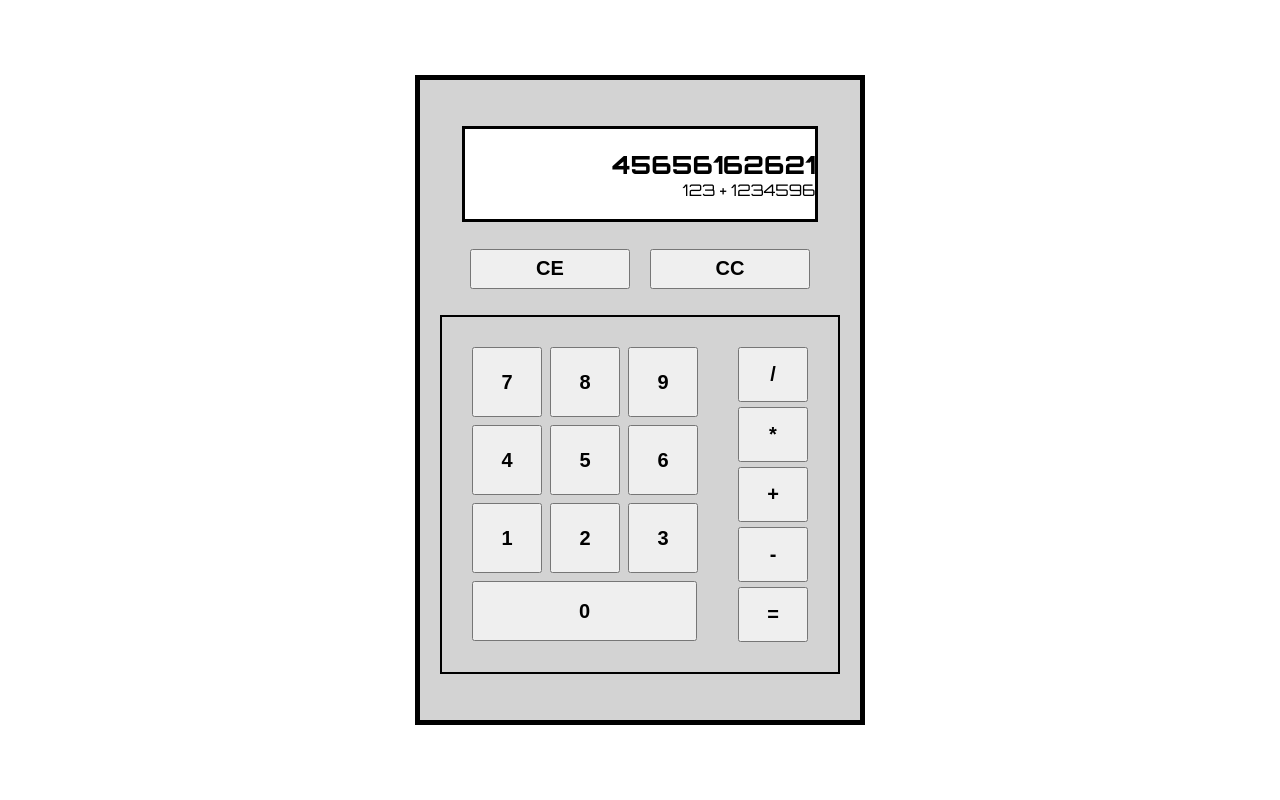
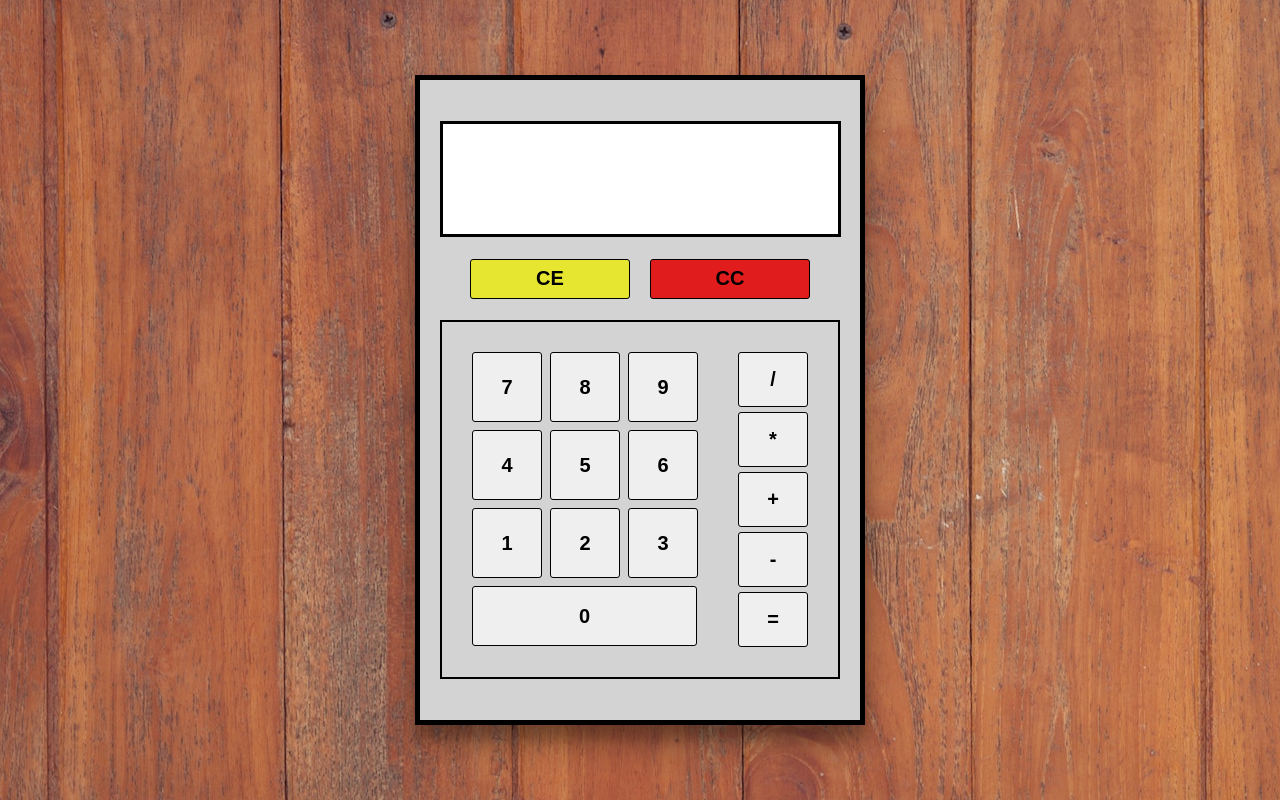
Before and after one commit to ROSS1996/web-calculator, a plain HTML site: page index.html in a window 1280 px wide. Both pictures are taken after a click on the button "CC". Drawn offline with Linux system fonts and the light colour scheme.

Commit message:
Update page layout and add some scripts

```diff
--- /dev/null
+++ b/calculator.js
@@ -0,0 +1,18 @@
+
+
+let cc = document.getElementById('cc')
+cc.addEventListener('click', function () {
+    let element = document.getElementsByClassName('screeElement');
+    element[0].innerHTML = '';
+    element[1].innerHTML = '';
+})
+
+
+function add (a, b) { return a + b};
+function subtract (a, b) {return a - b};
+function multiply (a, b) {return a * b};
+function divide (a, b) {return a / b};
+
+function clearContent () {
+
+}
--- a/index.html
+++ b/index.html
@@ -12,8 +12,8 @@
     <main>
         <div class="frame">
             <div class="display">
-                <div id="result">45656162621</div>
-                <div id="input">123 + 1234596</div>
+                <div class="screeElement" id="result">45656162621</div>
+                <div class="screeElement" id="input">123 + 1234596</div>
             </div>
             <div class="controls">
                 <button class="control" id="ce">CE</button>
@@ -42,5 +42,6 @@
             </div>
         </div>
     </main>
+    <script src="calculator.js" defer></script>
 </body>
 </html>
--- a/style.css
+++ b/style.css
@@ -3,6 +3,12 @@
 * {
     margin: 0;
     padding: 0;
+}
+
+body {
+    background-image: url('./assets/background.jpg');
+    background-position: center;
+    background-repeat: repeat;
 }
 
 main {
@@ -22,11 +28,12 @@ main {
     height: 600px;
     padding: 20px;
     background-color: lightgray;
+    box-shadow: rgba(0, 0, 0, 0.3) 0px 19px 38px, rgba(0, 0, 0, 0.22) 0px 15px 12px;
 }
 
 .display {
     border: 3px solid black;
-    width: 350px;
+    width: 375px;
     height: 90px;
     background-color: white;
     font-family: 'Orbitron', 'Courier New', Courier, monospace;
@@ -34,6 +41,8 @@ main {
     flex-direction: column;
     justify-content: center;
     align-items: flex-end;
+    padding: 10px;
+    gap: 3px;
 }
 
 #result {
@@ -46,12 +55,31 @@ main {
     font-weight: 300;
 }
 
+
 .controls {
     display: flex;
     flex-direction: row;
     justify-content: space-evenly;
     align-items: center;
     gap: 20px;
+}
+
+#ce {
+    background-color: rgb(230, 230, 48)
+}
+
+#cc {
+    background-color: rgb(224, 28, 28);
+}
+
+button {
+    border-radius: 3px;
+    border: 1px solid black;
+    cursor: pointer;
+}
+
+button:active {
+    box-shadow: rgba(50, 50, 93, 0.25) 0px 30px 60px -12px inset, rgba(0, 0, 0, 0.3) 0px 18px 36px -18px inset;
 }
 
 .control {
```
Also changed, not shown: assets/background.jpg (added).
